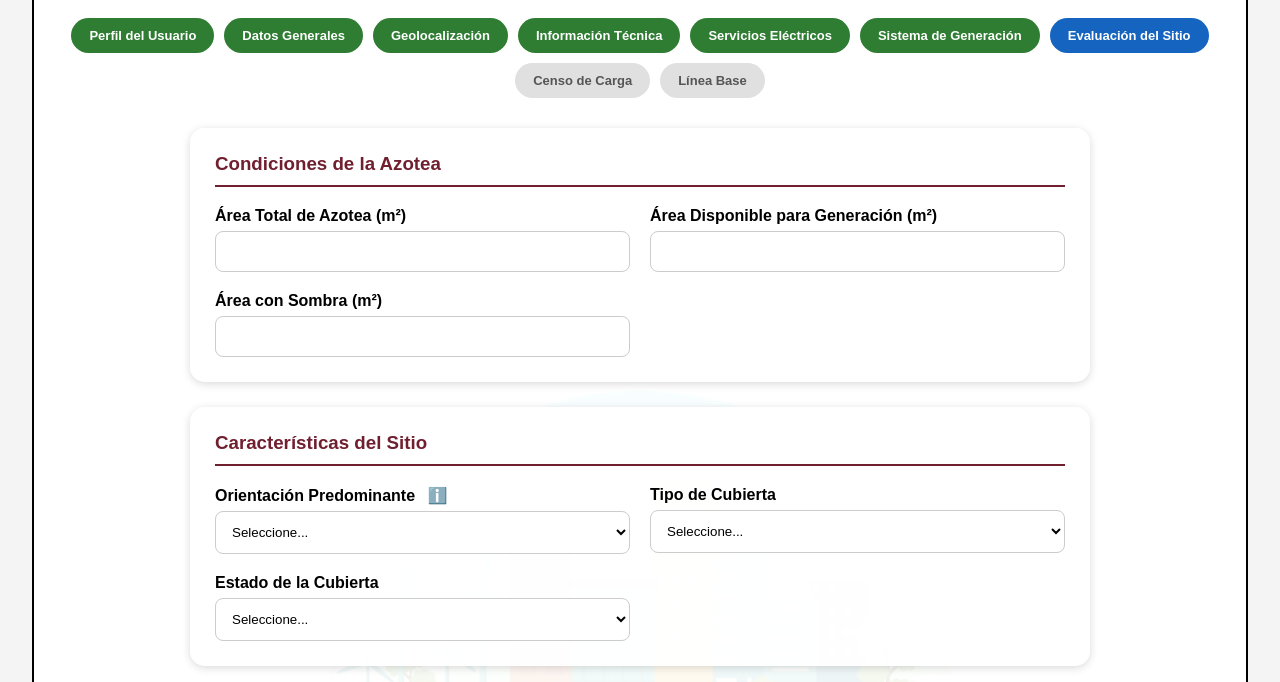
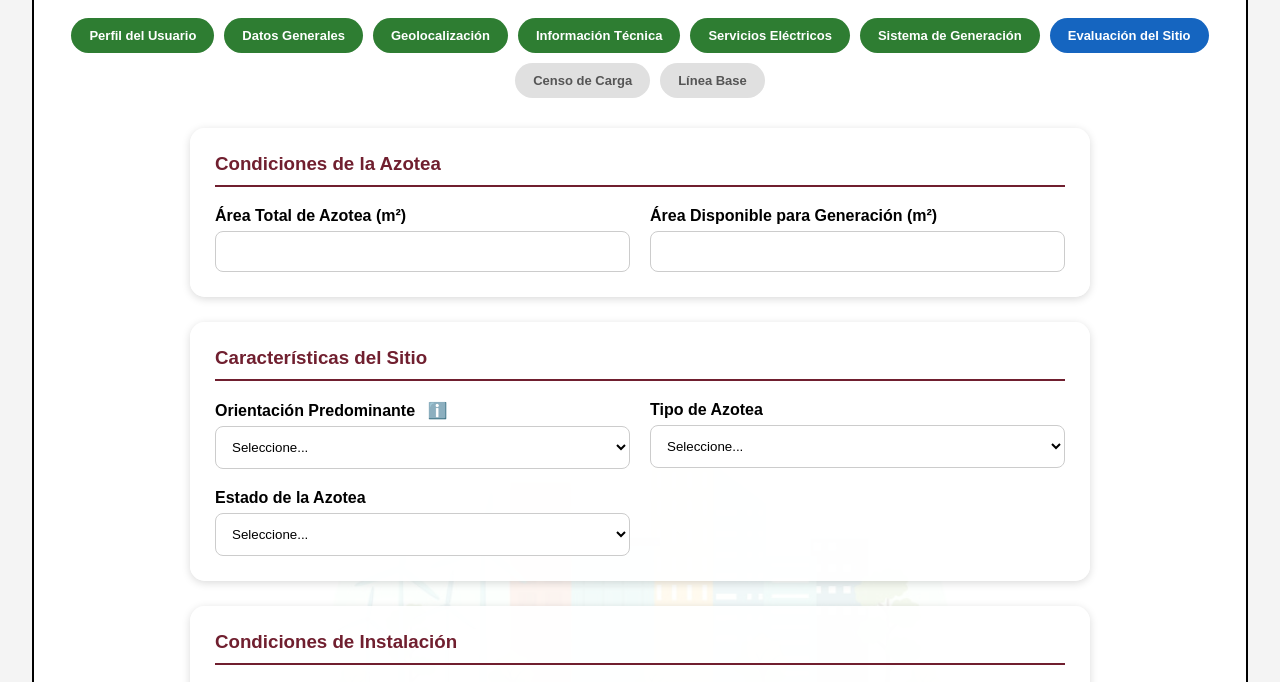
Before and after one commit to sedeco38-gif/AEEH, a plain HTML site: page evaluacion_sitio.html in a window 1280 px wide. Shown: the part 113-795 px from the top of the page. Drawn offline with Linux system fonts and the light colour scheme.

Commit message:
modificaciones

```diff
--- a/evaluacion_sitio.html
+++ b/evaluacion_sitio.html
@@ -510,11 +510,6 @@
                             <input type="number" id="areaDisponible">
                         </div>
 
-                        <div class="campo">
-                            <label>Área con Sombra (m²)</label>
-                            <input type="number">
-                        </div>
-
                     </div>
 
                 </div>
@@ -551,7 +546,7 @@
                         </div>
 
                         <div class="campo">
-                            <label>Tipo de Cubierta</label>
+                            <label>Tipo de Azotea</label>
 
                             <select class="input-select">
                                 <option>Seleccione...</option>
@@ -564,7 +559,7 @@
                         </div>
 
                         <div class="campo">
-                            <label>Estado de la Cubierta</label>
+                            <label>Estado de la Azotea</label>
 
                             <select class="input-select">
                                 <option>Seleccione...</option>
```
